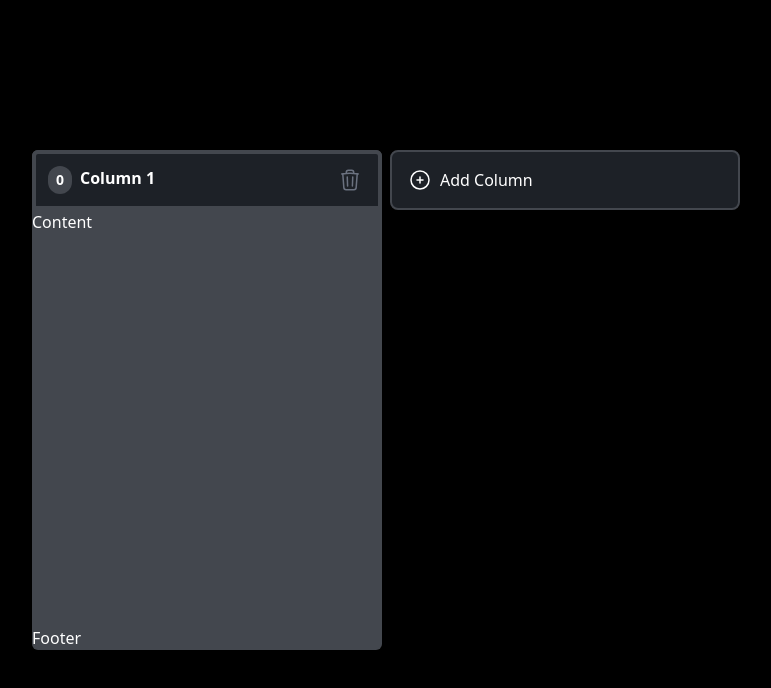
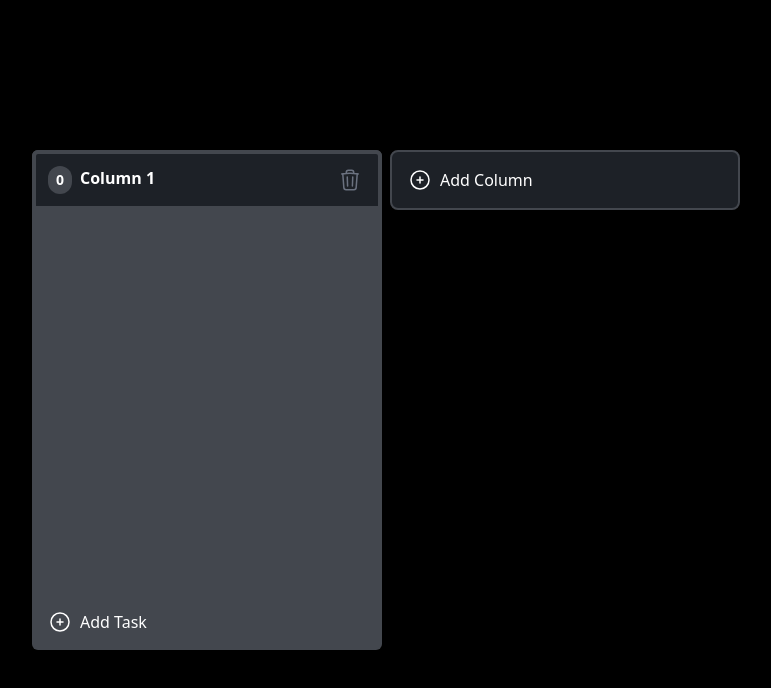
Before and after one commit to MarekRykaczewski/kan-view, a React (Vite) app: page / in a window 1280 px wide. Both pictures are taken after a click on the button "Add Column". Shown: the top 688 px of the page, without its empty margins (254-1025 px from the left). Built offline with nearby package versions, Linux system fonts and the light colour scheme.

Commit message:
add task create and delete

```diff
--- a/src/components/ColumnContainer.tsx
+++ b/src/components/ColumnContainer.tsx
@@ -1,17 +1,23 @@
-import { Column, Id } from '../types';
+import { Column, Id, Task } from '../types';
 import TrashIcon from '../icons/TrashIcon';
 import { useSortable } from '@dnd-kit/sortable';
 import { CSS } from '@dnd-kit/utilities';
 import { useState } from 'react';
+import PlusIcon from '../icons/PlusIcon';
+import TaskCard from './TaskCard';
 
 interface Props {
   column: Column;
   deleteColumn: (id: Id) => void;
   updateColumn: (id: Id, title: string) => void;
+  createTask: (columnId: Id) => void;
+  deleteTask: (id: Id) => void;
+  tasks: Task[];
 }
 
 function ColumnContainer(props: Props) {
-  const { column, deleteColumn, updateColumn } = props;
+  const { column, deleteColumn, updateColumn, createTask, deleteTask, tasks } =
+    props;
 
   const [editMode, setEditMode] = useState(false);
 
@@ -87,8 +93,18 @@ function ColumnContainer(props: Props) {
         </button>
       </div>
 
-      <div className="flex flex-grow">Content</div>
-      <div>Footer</div>
+      <div className="flex flex-grow flex-col gap-4 p-2 overflow-x-hidden overflow-y-auto">
+        {tasks.map((task) => (
+          <TaskCard key={task.id} task={task} deleteTask={deleteTask} />
+        ))}
+      </div>
+      <button
+        onClick={() => createTask(column.id)}
+        className="flex gap-2 items-center border-shadeTwo rouned-md p-4 border-x-shadeTwo hover:bg-shadeOne hover:text-accentMain active:bg-black"
+      >
+        <PlusIcon />
+        Add Task
+      </button>
     </div>
   );
 }
--- a/src/components/KanbanBoard.tsx
+++ b/src/components/KanbanBoard.tsx
@@ -1,6 +1,6 @@
 import { useMemo, useState } from 'react';
 import PlusIcon from '../icons/PlusIcon';
-import { Column } from '../types';
+import { Column, Task } from '../types';
 import ColumnContainer from './ColumnContainer';
 import {
   DndContext,
@@ -18,6 +18,7 @@ function KanbanBoard() {
   const [columns, setColumns] = useState<Column[]>([]);
   const columnsId = useMemo(() => columns.map((col) => col.id), [columns]);
   const [activeColumn, setActiveColumn] = useState<Column | null>(null);
+  const [tasks, setTasks] = useState<Task>([]);
 
   const sensors = useSensors(
     useSensor(PointerSensor, {
@@ -48,6 +49,21 @@ function KanbanBoard() {
     });
 
     setColumns(newColumns);
+  }
+
+  function createTask(columnId: Id) {
+    const newTask: Task = {
+      id: generateId(),
+      columnId,
+      content: `Task ${tasks.length + 1}`,
+    };
+
+    setTasks([...tasks, newTask]);
+  }
+
+  function deleteTask(id: Id) {
+    const newTasks = tasks.filter((task) => task.id !== id);
+    setTasks(newTasks);
   }
 
   function generateId() {
@@ -101,6 +117,9 @@ function KanbanBoard() {
                   column={col}
                   deleteColumn={deleteColumn}
                   updateColumn={updateColumn}
+                  createTask={createTask}
+                  deleteTask={deleteTask}
+                  tasks={tasks.filter((task) => task.columnId === col.id)}
                 />
               ))}
             </SortableContext>
@@ -122,6 +141,9 @@ function KanbanBoard() {
                 column={activeColumn}
                 deleteColumn={deleteColumn}
                 updateColumn={updateColumn}
+                createTask={createTask}
+                deleteTask={deleteTask}
+                tasks={tasks.filter((task) => task.columnId === col.id)}
               />
             )}
           </DragOverlay>,
--- /dev/null
+++ b/src/components/TaskCard.tsx
@@ -0,0 +1,32 @@
+import { useState } from 'react';
+import TrashIcon from '../icons/TrashIcon';
+import { Id, Task } from '../types';
+
+interface Props {
+  task: Task;
+  deleteTask: (id: Id) => void;
+}
+
+function TaskCard({ task, deleteTask }: Props) {
+  const [mouseIsOver, setMouseIsOver] = useState(false);
+
+  return (
+    <div
+      onMouseEnter={() => setMouseIsOver(true)}
+      onMouseLeave={() => setMouseIsOver(false)}
+      className="bg-shadeOne p-2.5 h-[100px] min-h-[100px] items-center flex text-left rounded-xl hover:ring-2 hover:ring-inset hover:ring-accentMain cursor-grab relative"
+    >
+      {task.content}
+      {mouseIsOver && (
+        <button
+          onClick={() => deleteTask(task.id)}
+          className="stroke-white opacity-60 hover:opacity-100 absolute right-4 top-1/2 -translate-y-1/2 bg-shadeTwo p-2 rounded"
+        >
+          <TrashIcon />
+        </button>
+      )}
+    </div>
+  );
+}
+
+export default TaskCard;
--- a/src/types.ts
+++ b/src/types.ts
@@ -4,3 +4,9 @@ export type Column = {
   id: IdleDeadline;
   title: string;
 };
+
+export type Task = {
+  id: Id;
+  columnId: Id;
+  content: string;
+};
```
